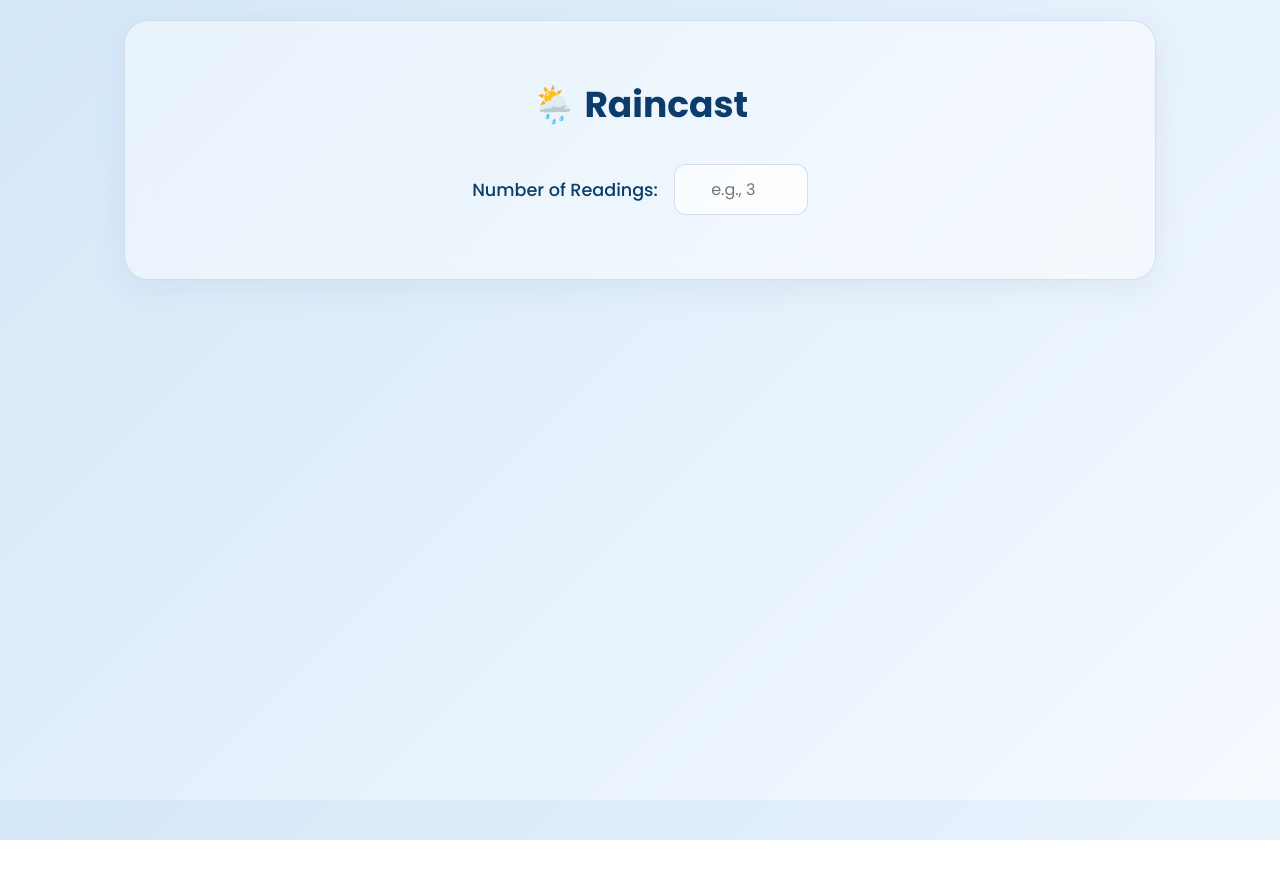
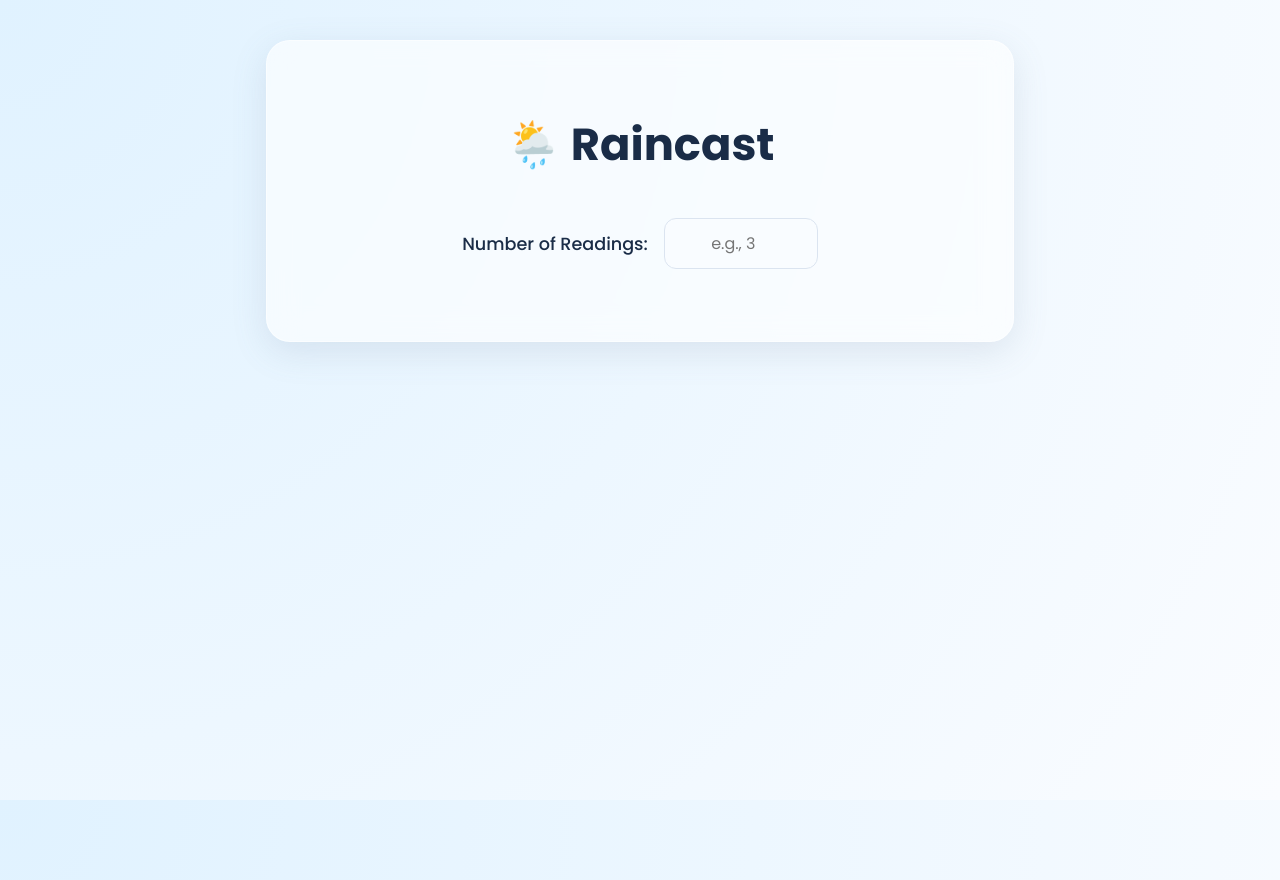
Before and after one commit to THEGODSAVIOUR/raincast-app, a React (Create React App) app in the folder frontend/: page / in a window 1280 px wide. Before the commit the page ends 840 px from the top, so only its background shows below. Built offline with nearby package versions, Linux system fonts and the light colour scheme.

Commit message:
feat: Redesign form with vertical stack layout

```diff
--- a/frontend/src/App.css
+++ b/frontend/src/App.css
@@ -1,10 +1,31 @@
 /* src/App.css */
+
 :root {
-  --primary-color: #007bff; --primary-dark: #0056b3; --high-prediction-color: #007bff; --low-prediction-color: #f39c12; --highlight-color: rgba(26, 178, 128, 0.2); --background-start: #d4e7f8; --background-end: #f5faff; --card-background: rgba(255, 255, 255, 0.45); --text-color: #334155; --heading-color: #0b3c6b; --border-color: rgba(200, 215, 230, 0.8); --shadow-color: rgba(100, 120, 150, 0.1);
+  --primary-color: #007aff;
+  --primary-dark: #005ecb;
+  --text-color: #34495e;
+  --heading-color: #1a2c47;
+  --border-color: #dbe4f0;
+  --card-background: rgba(255, 255, 255, 0.6);
+  --shadow-color: rgba(100, 120, 150, 0.15);
+  --background-start: #e0f2ff;
+  --background-end: #fafcff;
 }
+
 body {
-  margin: 0; padding: 20px; font-family: "Poppins", sans-serif; background: linear-gradient(135deg, var(--background-start), var(--background-end)); background-attachment: fixed; color: var(--text-color); overflow-x: hidden;
+  margin: 0;
+  padding: 20px;
+  font-family: "Poppins", sans-serif;
+  background: radial-gradient(circle at top left, var(--background-start), var(--background-end));
+  background-attachment: fixed;
+  color: var(--text-color);
+  overflow-x: hidden;
 }
+
 .App {
-  display: flex; justify-content: center; align-items: flex-start; min-height: 100vh;
+  display: flex;
+  justify-content: center;
+  align-items: flex-start;
+  min-height: 100vh;
+  padding: 20px 0;
 }
--- a/frontend/src/components/RainfallForm.css
+++ b/frontend/src/components/RainfallForm.css
@@ -1,84 +1,161 @@
-/* Paste this into frontend/src/components/RainfallForm.css */
+/* src/components/RainfallForm.css */
+
+/* --- Main Container --- */
 .container {
-  width: 100%; max-width: 950px; background: var(--card-background); border-radius: 24px; border: 1px solid var(--border-color); box-shadow: 0 8px 32px 0 var(--shadow-color); backdrop-filter: blur(12px); -webkit-backdrop-filter: blur(12px); padding: 2rem 2.5rem; text-align: center;
+  width: 100%;
+  max-width: 650px; /* Narrower for a better vertical feel */
+  background: var(--card-background);
+  border-radius: 24px;
+  border: 1px solid rgba(255, 255, 255, 0.5);
+  box-shadow: 0 10px 35px 0 var(--shadow-color);
+  backdrop-filter: blur(15px);
+  -webkit-backdrop-filter: blur(15px);
+  padding: 2.5rem 3rem;
+  text-align: center;
 }
+
+/* --- Title --- */
 .title {
-  font-size: 2.25rem; font-weight: 700; color: var(--heading-color); margin-bottom: 2rem;
+  font-size: 2.8rem;
+  font-weight: 700;
+  color: var(--heading-color);
+  margin-bottom: 2.5rem;
+  /* Simple and clean title is often better */
 }
+
+/* --- Form & Inputs --- */
 .input-section {
-  display: flex; justify-content: center; align-items: center; gap: 1rem; margin-bottom: 2rem; flex-wrap: wrap;
+  display: flex;
+  justify-content: center;
+  align-items: center;
+  gap: 1rem;
+  margin-bottom: 2rem;
+  flex-wrap: wrap;
 }
+
 .input-section label {
-  font-size: 1.1rem; font-weight: 500; color: var(--heading-color);
+  font-size: 1.1rem;
+  font-weight: 500;
+  color: var(--heading-color);
 }
-.input-section input[type="number"], .reading-row input[type="number"] {
-  padding: 0.75rem 1rem; font-size: 1rem; font-family: "Poppins", sans-serif; border: 1px solid var(--border-color); border-radius: 12px; width: 100px; text-align: center; transition: all 0.2s ease-in-out; background-color: rgba(255, 255, 255, 0.7);
+
+.input-section input[type="number"],
+.reading-row input[type="number"] {
+  padding: 0.75rem 1rem;
+  font-size: 1rem;
+  font-family: "Poppins", sans-serif;
+  border: 1px solid var(--border-color);
+  border-radius: 12px;
+  width: 120px;
+  text-align: center;
+  transition: all 0.2s ease-in-out;
+  background-color: #f9fcff;
 }
-.input-section input[type="number"]:focus, .reading-row input[type="number"]:focus {
-  outline: none; border-color: var(--primary-color); box-shadow: 0 0 0 3px rgba(0, 123, 255, 0.2);
+
+.input-section input[type="number"]:focus,
+.reading-row input[type="number"]:focus {
+  outline: none;
+  border-color: var(--primary-color);
+  box-shadow: 0 0 0 4px rgba(0, 122, 255, 0.15);
 }
+
+/* --- Input Rows (Stack Layout) --- */
 .reading-inputs {
-  display: grid; grid-template-columns: repeat(auto-fill, minmax(280px, 1fr)); gap: 1rem; margin-bottom: 2rem;
+  display: flex;
+  flex-direction: column; /* This creates the vertical stack */
+  gap: 1rem;
+  margin-bottom: 2.5rem;
+  animation: fadeIn 0.5s ease-out forwards;
 }
+
 .reading-row {
-  display: flex; align-items: center; justify-content: center; gap: 0.75rem; background: rgba(255, 255, 255, 0.2); border-radius: 16px; padding: 1rem; border: 1px solid var(--border-color);
+  display: flex;
+  align-items: center;
+  justify-content: space-between; /* Spreads out the content */
+  gap: 1rem;
+  background: rgba(255, 255, 255, 0.5);
+  border-radius: 16px;
+  padding: 1rem 1.5rem;
+  border: 1px solid var(--border-color);
 }
+
 .reading-row h3 {
-  margin: 0; font-size: 1rem; font-weight: 600; color: var(--primary-dark); min-width: 80px;
+  margin: 0;
+  font-size: 1.1rem;
+  font-weight: 600;
+  color: var(--primary-dark);
 }
+
+.reading-row .input-pair {
+  display: flex;
+  gap: 1rem;
+}
+
+/* --- Button --- */
 .submit-btn {
-  padding: 0.8rem 2rem; font-size: 1.1rem; font-weight: 600; background: var(--primary-color); border: none; color: white; border-radius: 12px; cursor: pointer; transition: all 0.3s ease; box-shadow: 0 4px 15px rgba(0, 123, 255, 0.2);
+  padding: 0.9rem 2.5rem;
+  font-size: 1.1rem;
+  font-weight: 600;
+  background: var(--primary-color);
+  border: none;
+  color: white;
+  border-radius: 12px;
+  cursor: pointer;
+  transition: all 0.3s ease;
+  box-shadow: 0 5px 15px rgba(0, 122, 255, 0.2);
 }
+
 .submit-btn:hover:not(:disabled) {
-  background: var(--primary-dark); transform: translateY(-3px); box-shadow: 0 6px 20px rgba(0, 95, 179, 0.3);
+  background: var(--primary-dark);
+  transform: translateY(-3px);
+  box-shadow: 0 8px 20px rgba(0, 94, 203, 0.25);
 }
+
+.submit-btn:active:not(:disabled) {
+  transform: translateY(-1px) scale(0.98);
+}
+
 .submit-btn:disabled {
-  background-color: #9db2bf; cursor: not-allowed;
+  background-color: #9db2bf;
+  cursor: not-allowed;
 }
+
+/* --- Error Message --- */
 .error {
-  color: #d9534f; font-weight: 600; margin-top: 1.5rem;
+  color: #c0392b;
+  font-weight: 600;
+  margin-top: 1.5rem;
+  background-color: rgba(217, 83, 79, 0.1);
+  padding: 0.8rem;
+  border-radius: 8px;
 }
+
+/* --- Results Section --- */
 .result-section {
-  margin-top: 3rem; opacity: 0; transform: translateY(20px); animation: fadeIn 0.6s ease-out forwards;
+  margin-top: 3rem;
+  opacity: 0;
+  transform: translateY(20px);
+  animation: fadeIn 0.6s ease-out forwards;
 }
-.prediction-badge {
-  display: inline-block; padding: 0.75rem 1.5rem; border-radius: 12px; color: white; font-size: 1.5rem; font-weight: 700; margin-bottom: 2rem;
+
+@keyframes fadeIn {
+  to {
+    opacity: 1;
+    transform: translateY(0);
+  }
 }
-.prediction-badge.high { background-color: var(--high-prediction-color); }
-.prediction-badge.low { background-color: var(--low-prediction-color); }
-.results-content {
-  display: grid; grid-template-columns: 1fr 1fr; gap: 2rem; text-align: left;
+
+/* --- Responsive Design --- */
+@media (max-width: 600px) {
+  .container {
+    padding: 2rem 1.5rem;
+  }
+  .title {
+    font-size: 2.2rem;
+  }
+  .reading-row {
+    flex-direction: column;
+    align-items: flex-start;
+    padding: 1.2rem;
+  }
 }
-.results-data h3, .results-chart h3 {
-  color: var(--heading-color); font-weight: 600; margin-bottom: 1rem; text-align: center;
-}
-table {
-  width: 100%; border-collapse: collapse;
-}
-th, td {
-  padding: 0.8rem; border-bottom: 1px solid var(--border-color); text-align: center;
-}
-th {
-  background: rgba(0, 95, 163, 0.1); color: var(--heading-color); font-weight: 600;
-}
-tbody tr:last-child td {
-  border-bottom: none;
-}
-.highlight {
-  background-color: var(--highlight-color); font-weight: 700;
-}
-.chart-container {
-  width: 100%; height: 300px;
-}
-@keyframes fadeIn {
-  to { opacity: 1; transform: translateY(0); }
-}
-@media (max-width: 850px) {
-  .results-content { grid-template-columns: 1fr; }
-  .results-chart { margin-top: 2rem; }
-}
-@media (max-width: 600px) {
-  .container { padding: 1.5rem 1rem; }
-  .title { font-size: 1.8rem; }
-  .reading-row { flex-direction: column; }
-}
```
Also changed, not shown: frontend/src/components/RainfallForm.js (+156 -28 lines).
